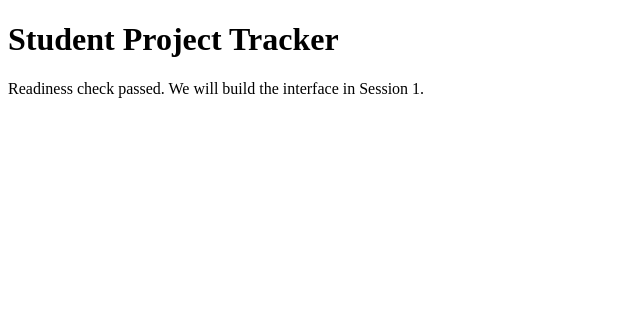
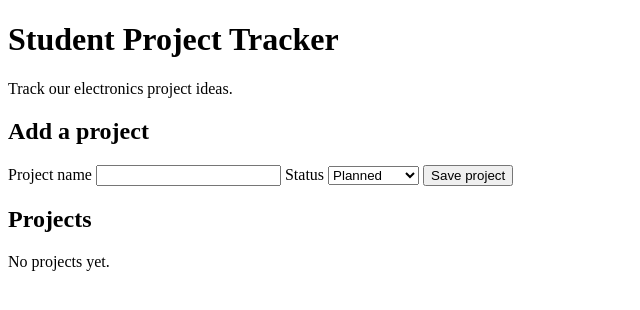
Before and after one commit to RavichethanRamaiah/student-project-trackerv2, a website: page public/index.html in a window 1280 px wide. Shown: the whole page, without its empty margins (0-640 px from the left). Drawn offline with Linux system fonts and the light colour scheme.

Commit message:
Describe tracker and inspect HTML

```diff
--- a/public/index.html
+++ b/public/index.html
@@ -1,5 +1,43 @@
 <!doctype html>
 <html lang="en">
-<head><meta charset="UTF-8"><meta name="viewport" content="width=device-width, initial-scale=1"><title>Workshop readiness</title></head>
-<body><main><h1>Student Project Tracker</h1><p>Readiness check passed. We will build the interface in Session 1.</p></main></body>
+<head>
+  <meta charset="UTF-8">
+  <meta name="viewport" content="width=device-width, initial-scale=1">
+  <title>Student Project Tracker</title>
+  <link rel="stylesheet" href="style.css">
+  <script src="script.js" defer></script>
+</head>
+<body>
+  <main>
+    <header>
+      <h1>Student Project Tracker</h1>
+      <p>Track our electronics project ideas.</p>
+    </header>
+
+    <section aria-labelledby="form-title">
+      <h2 id="form-title">Add a project</h2>
+      <form id="project-form">
+        <label for="name">Project name</label>
+        <input id="name" name="name" type="text" required maxlength="80">
+
+        <label for="status">Status</label>
+        <select id="status" name="status">
+          <option value="Planned">Planned</option>
+          <option value="In Progress">In Progress</option>
+          <option value="Completed">Completed</option>
+        </select>
+
+        <button id="save-button" type="submit">Save project</button>
+        <button id="cancel-button" type="button" hidden>Cancel</button>
+      </form>
+      <p id="message" role="status" aria-live="polite"></p>
+    </section>
+
+    <section aria-labelledby="list-title">
+      <h2 id="list-title">Projects</h2>
+      <p id="empty-state">No projects yet.</p>
+      <ul id="project-list"></ul>
+    </section>
+  </main>
+</body>
 </html>
```
